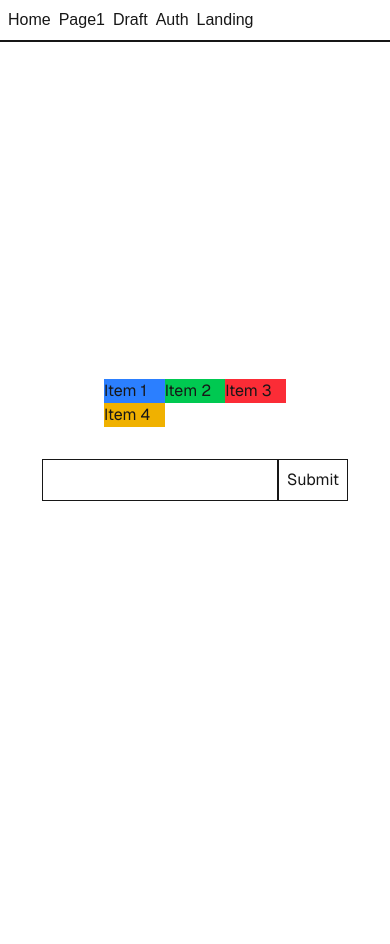
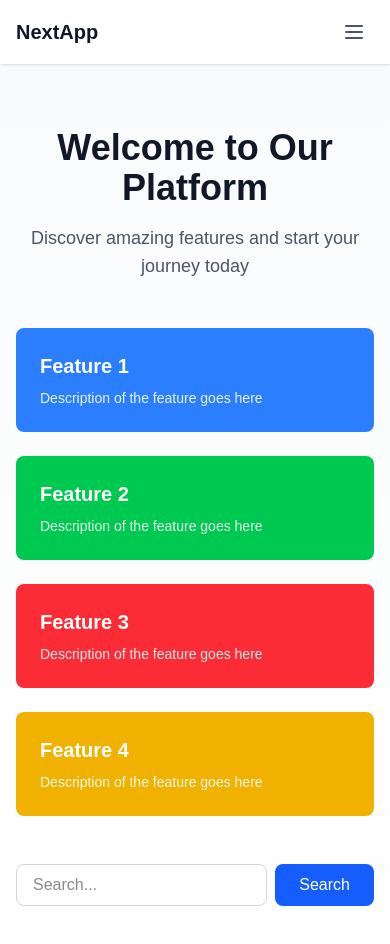
Before and after one commit to bakhanx/nextjs15-dev, a Next.js app: page / in a window 390 px wide. Shown: the top 944 px of the page. Before the commit the page ends 886 px from the top, so only its background shows below. Built offline with nearby package versions, Linux system fonts and the light colour scheme.

Commit message:
feat: UI 전체 개선 및 프로젝트 구조 개선

```diff
--- a/next.config.ts
+++ /dev/null
@@ -1,19 +0,0 @@
-import type { NextConfig } from "next";
-
-const nextConfig: NextConfig = {
-  /* config options here */
-  env:{
-
-  },
-  images:{
-    remotePatterns:[
-      {
-        protocol:"https",
-        hostname:"avatars.githubusercontent.com",
-        pathname:"**"
-      }
-    ]
-  }
-};
-
-export default nextConfig;
--- a/src/app/auth/components/Auth.tsx
+++ b/src/app/auth/components/Auth.tsx
@@ -4,12 +4,19 @@ import SignInButton from './Sign-in-button'
 
 const Auth = () => {
   return (
-    <div>
-      Client Component
-      <div>
+    <div className="space-y-6">
+      <div className="rounded-lg border border-gray-200 bg-gray-50 p-6 text-center">
+        <p className="mb-4 text-gray-600">
+          You are not signed in. Please sign in to continue.
+        </p>
+        <SignInButton />
+      </div>
 
-        <p>Not Signed</p>
-        <SignInButton/>
+      <div className="text-center text-sm text-gray-500">
+        <p>Don&apos;t have an account?</p>
+        <p className="mt-1">
+          Contact the administrator to create one for you.
+        </p>
       </div>
     </div>
   )
--- a/src/app/auth/components/Sign-in-button.tsx
+++ b/src/app/auth/components/Sign-in-button.tsx
@@ -1,14 +1,27 @@
+'use client'
+
 import React from 'react'
-import styles from '@/app/styles/button.module.css'
 import { login } from '../actions/auth'
 
 const SignInButton = () => {
   return (
     <button
-          className={styles.customButton}
-          onClick={()=>login()}>
-          Sign In With Github
-        </button>
+      onClick={() => login()}
+      className="flex w-full items-center justify-center gap-2 rounded-lg bg-gray-900 px-4 py-3 text-white transition-colors hover:bg-gray-800"
+    >
+      <svg
+        className="h-5 w-5"
+        viewBox="0 0 24 24"
+        fill="currentColor"
+      >
+        <path
+          fillRule="evenodd"
+          clipRule="evenodd"
+          d="M12 2C6.477 2 2 6.477 2 12c0 4.42 2.865 8.167 6.839 9.49.5.092.682-.217.682-.482 0-.237-.008-.866-.013-1.7-2.782.604-3.369-1.34-3.369-1.34-.454-1.156-1.11-1.464-1.11-1.464-.908-.62.069-.608.069-.608 1.003.07 1.531 1.03 1.531 1.03.892 1.529 2.341 1.087 2.91.832.092-.647.35-1.088.636-1.338-2.22-.253-4.555-1.11-4.555-4.943 0-1.091.39-1.984 1.029-2.683-.103-.253-.446-1.27.098-2.647 0 0 .84-.269 2.75 1.025A9.578 9.578 0 0112 6.836c.85.004 1.705.115 2.504.337 1.909-1.294 2.747-1.025 2.747-1.025.546 1.377.203 2.394.1 2.647.64.699 1.028 1.592 1.028 2.683 0 3.842-2.339 4.687-4.566 4.935.359.309.678.919.678 1.852 0 1.336-.012 2.415-.012 2.743 0 .267.18.578.688.48C19.138 20.163 22 16.418 22 12c0-5.523-4.477-10-10-10z"
+        />
+      </svg>
+      Sign in with GitHub
+    </button>
   )
 }
 
--- a/src/app/auth/page.tsx
+++ b/src/app/auth/page.tsx
@@ -1,7 +1,6 @@
 import React from 'react';
 import Auth from './components/Auth';
 import { auth } from '@/auth';
-import styles from '@/app/styles/button.module.css';
 import Link from 'next/link';
 
 export default async function Page() {
@@ -9,20 +8,45 @@ export default async function Page() {
 
   if (session?.user) {
     return (
-      <div>
-        <h1>Next Auth V5 </h1>
-        <Link
-          href="/auth/user-info"
-          className={styles.customButton}>
-          User-Info Page
-        </Link>
+      <div className="min-h-screen bg-gradient-to-b from-gray-50 to-white">
+        <div className="container mx-auto flex min-h-screen flex-col items-center justify-center px-4 py-12">
+          <div className="w-full max-w-md rounded-lg bg-white p-8 shadow-lg">
+            <h1 className="mb-6 text-center text-3xl font-bold text-gray-900">
+              Welcome Back!
+            </h1>
+            <div className="mb-8 text-center">
+              <p className="text-gray-600">
+                You are signed in as{' '}
+                <span className="font-semibold text-blue-600">
+                  {session.user.email}
+                </span>
+              </p>
+            </div>
+            <Link
+              href="/auth/user-info"
+              className="block w-full rounded-lg bg-blue-600 px-4 py-3 text-center text-white transition-colors hover:bg-blue-700"
+            >
+              View User Info
+            </Link>
+          </div>
+        </div>
       </div>
     );
   }
 
   return (
-    <div>
-      <Auth />
+    <div className="min-h-screen bg-gradient-to-b from-gray-50 to-white">
+      <div className="container mx-auto flex min-h-screen flex-col items-center justify-center px-4 py-12">
+        <div className="w-full max-w-md rounded-lg bg-white p-8 shadow-lg">
+          <h1 className="mb-6 text-center text-3xl font-bold text-gray-900">
+            Welcome to NextAuth
+          </h1>
+          <p className="mb-8 text-center text-gray-600">
+            Sign in to access your account and manage your profile
+          </p>
+          <Auth />
+        </div>
+      </div>
     </div>
   );
 }
--- a/src/app/components/header.tsx
+++ /dev/null
@@ -1,25 +0,0 @@
-import Link from 'next/link'
-
-const links = [
-  { href: '/', label: 'Home' },
-  { href: '/page1', label: 'Page1' },
-  { href: '/draft', label: 'Draft' },
-  { href: '/auth', label: 'Auth' },
-  { href: '/landing', label: 'Landing' },
-]
-
-export default function Header() {
-  return (
-    <header>
-      <nav className="flex gap-x-2 p-2 border-b-2">
-        {links.map(link => (
-          <Link
-            key={link.label}
-            href={link.href}>
-            {link.label}
-          </Link>
-        ))}
-      </nav>
-    </header>
-  )
-}
--- a/src/app/layout.tsx
+++ b/src/app/layout.tsx
@@ -1,7 +1,7 @@
 import type { Metadata } from 'next'
 import { Geist, Geist_Mono } from 'next/font/google'
 import './styles/globals.css'
-import Header from './components/header'
+import Header from '@/components/header'
 
 const geistSans = Geist({
   variable: '--font-geist-sans',
--- a/src/app/page.tsx
+++ b/src/app/page.tsx
@@ -1,34 +1,64 @@
 import Form from 'next/form'
 import { redirect } from 'next/navigation'
 
-
-const redirectPage = async ()=>{
+const redirectPage = async () => {
   "use server"
   redirect("/page1")
 }
 
 export default function Home() {
+  return (
+    <div className="min-h-screen bg-gradient-to-b from-gray-50 to-white">
+      <div className="container mx-auto px-4 py-16">
+        <main className="flex flex-col items-center gap-12">
+          {/* Hero Section */}
+          <div className="text-center">
+            <h1 className="mb-4 text-4xl font-bold text-gray-900 sm:text-5xl">
+              Welcome to Our Platform
+            </h1>
+            <p className="text-lg text-gray-600">
+              Discover amazing features and start your journey today
+            </p>
+          </div>
 
-  return (
-    <div className="grid min-h-screen grid-rows-[20px_1fr_20px] items-center justify-items-center gap-16 p-8 pb-20 font-[family-name:var(--font-geist-sans)] sm:p-20">
-      <main className="row-start-2 flex flex-col items-center gap-[32px] sm:items-start">
-        {/* flex wrap */}
-        <div className="flex flex-col items-center gap-4 sm:flex-row">
-          <div className="flex flex-wrap">
-            <div className="w-1/3 bg-blue-500">Item 1</div>
-            <div className="w-1/3 bg-green-500">Item 2</div>
-            <div className="w-1/3 bg-red-500">Item 3</div>
-            <div className="w-1/3 bg-yellow-500">Item 4</div>
+          {/* Features Grid */}
+          <div className="grid w-full max-w-4xl gap-6 sm:grid-cols-2 lg:grid-cols-4">
+            {[
+              { title: 'Feature 1', color: 'bg-blue-500' },
+              { title: 'Feature 2', color: 'bg-green-500' },
+              { title: 'Feature 3', color: 'bg-red-500' },
+              { title: 'Feature 4', color: 'bg-yellow-500' }
+            ].map((item, index) => (
+              <div
+                key={index}
+                className={`${item.color} rounded-lg p-6 text-white transition-transform hover:scale-105`}
+              >
+                <h3 className="mb-2 text-xl font-semibold">{item.title}</h3>
+                <p className="text-sm opacity-90">
+                  Description of the feature goes here
+                </p>
+              </div>
+            ))}
           </div>
-        </div>
 
-        {/* Form components */}
-        <Form action={redirectPage}>
-          <input name="query" className='border p-2' />
-          <button type="submit" className='border p-2'>Submit</button>
-        </Form>
-      </main>
-      <footer className="row-start-3 flex flex-wrap items-center justify-center gap-[24px]"></footer>
+          {/* Search Form */}
+          <div className="w-full max-w-md">
+            <Form action={redirectPage} className="flex gap-2">
+              <input
+                name="query"
+                className="flex-1 rounded-lg border border-gray-300 px-4 py-2 focus:border-blue-500 focus:outline-none"
+                placeholder="Search..."
+              />
+              <button
+                type="submit"
+                className="rounded-lg bg-blue-600 px-6 py-2 text-white transition-colors hover:bg-blue-700"
+              >
+                Search
+              </button>
+            </Form>
+          </div>
+        </main>
+      </div>
     </div>
   )
 }
--- /dev/null
+++ b/src/components/header.tsx
@@ -0,0 +1,69 @@
+'use client'
+
+import Link from 'next/link'
+import { usePathname } from 'next/navigation'
+
+const links = [
+  { href: '/', label: 'Home' },
+  { href: '/page1', label: 'Page1' },
+  { href: '/auth', label: 'Auth' },
+  { href: '/landing', label: 'Landing' },
+]
+
+export default function Header() {
+  const pathname = usePathname()
+
+  return (
+    <header className="sticky top-0 z-50 bg-white shadow-sm">
+      <div className="container mx-auto px-4">
+        <nav className="flex h-16 items-center justify-between">
+          {/* Logo */}
+          <Link href="/" className="text-xl font-bold text-gray-900">
+            NextApp
+          </Link>
+
+          {/* Navigation Links */}
+          <div className="hidden md:flex items-center space-x-8">
+            {links.map(link => (
+              <Link
+                key={link.label}
+                href={link.href}
+                className={`relative px-3 py-2 text-sm font-medium transition-colors
+                  ${
+                    pathname === link.href
+                      ? 'text-blue-600'
+                      : 'text-gray-600 hover:text-gray-900'
+                  }`}
+              >
+                {link.label}
+                {pathname === link.href && (
+                  <span className="absolute bottom-0 left-0 h-0.5 w-full bg-blue-600" />
+                )}
+              </Link>
+            ))}
+          </div>
+
+          {/* Mobile Menu Button */}
+          <button
+            className="md:hidden rounded-lg p-2 text-gray-600 hover:bg-gray-100"
+            aria-label="Toggle menu"
+          >
+            <svg
+              className="h-6 w-6"
+              fill="none"
+              stroke="currentColor"
+              viewBox="0 0 24 24"
+            >
+              <path
+                strokeLinecap="round"
+                strokeLinejoin="round"
+                strokeWidth={2}
+                d="M4 6h16M4 12h16M4 18h16"
+              />
+            </svg>
+          </button>
+        </nav>
+      </div>
+    </header>
+  )
+}
```
Also changed, not shown: src/app/auth/user-info/page.tsx (+8 -8 lines), src/app/landing/page.tsx (+40 -26 lines).
